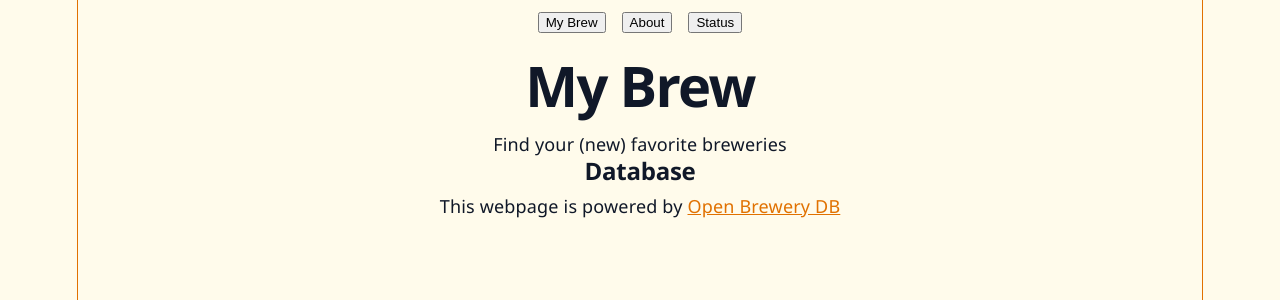
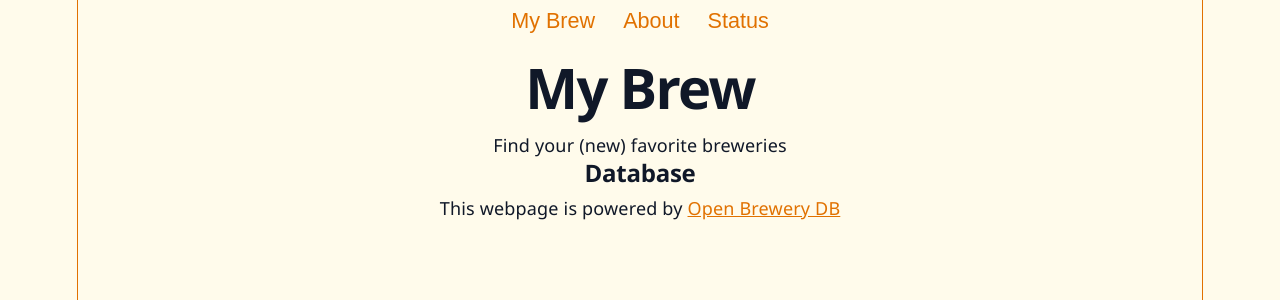
Before and after one commit to hendrik-ro/myBrew, a React (Vite) app: page / in a window 1280 px wide. Shown: the top 300 px of the page. Built offline with nearby package versions, Linux system fonts and the light colour scheme.

Commit message:
navBar buttons css

```diff
--- a/src/index.css
+++ b/src/index.css
@@ -104,6 +104,14 @@ a:hover {
   color: var(--icon);
   transition: 0.15s;
 }
-a:visited {
+
+.navButton {
   color: var(--text-h);
+  font-size: 1.2rem;
+  border: transparent;
+  background-color: transparent;
 }
+.navButton:hover {
+  color: var(--icon);
+  transition: 0.15s;
+}
--- a/src/ui/navBar.tsx
+++ b/src/ui/navBar.tsx
@@ -7,13 +7,19 @@ export default function NavBar(props: PageProps) {
     <nav>
       <ul>
         <li>
-          <button onClick={() => onNav("main")}>My Brew</button>
+          <button className="navButton" onClick={() => onNav("main")}>
+            My Brew
+          </button>
         </li>
         <li>
-          <button onClick={() => onNav("about")}>About</button>
+          <button className="navButton" onClick={() => onNav("about")}>
+            About
+          </button>
         </li>
         <li>
-          <button onClick={() => onNav("status")}>Status</button>
+          <button className="navButton" onClick={() => onNav("status")}>
+            Status
+          </button>
         </li>
       </ul>
     </nav>
```
